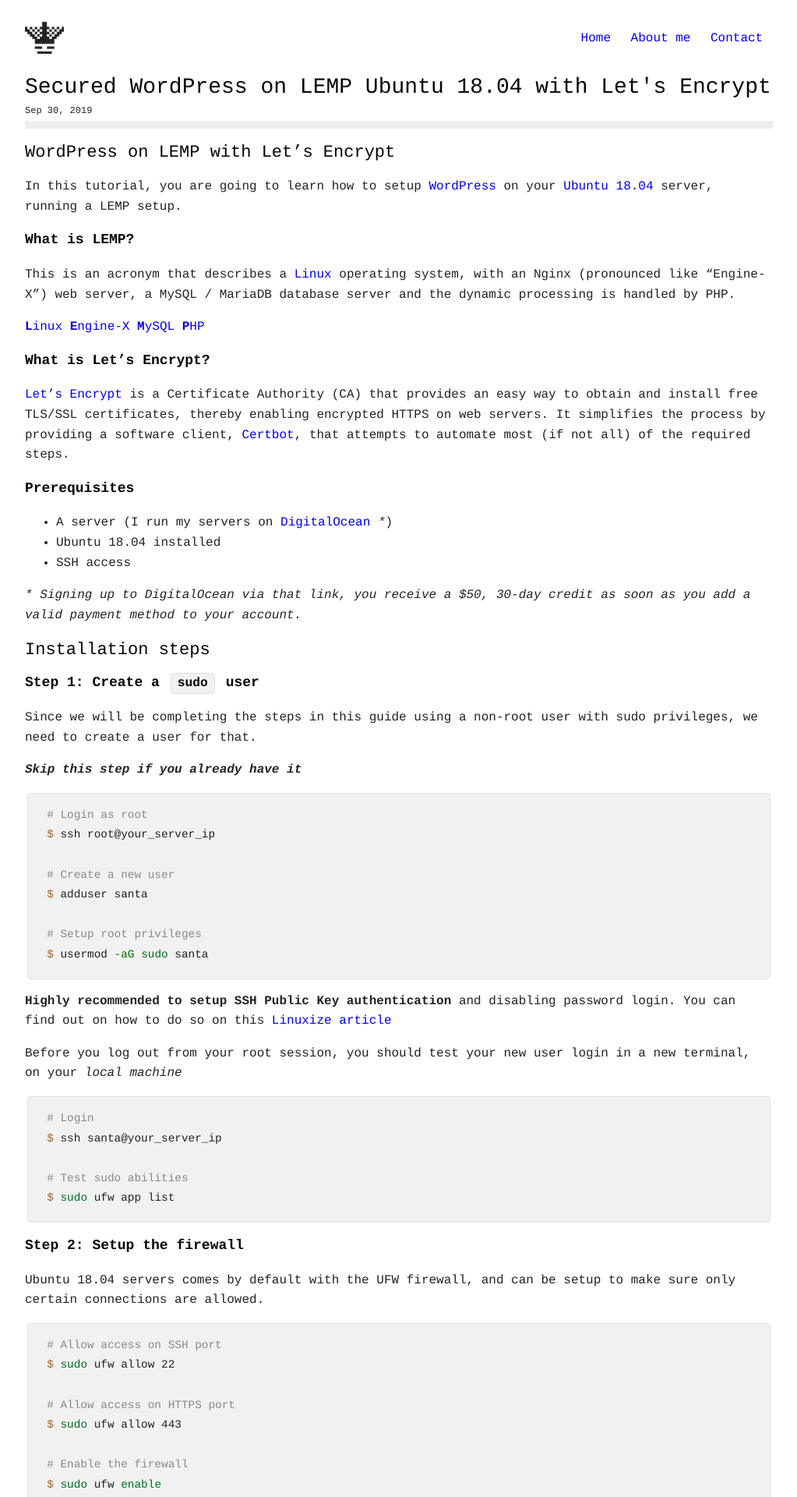
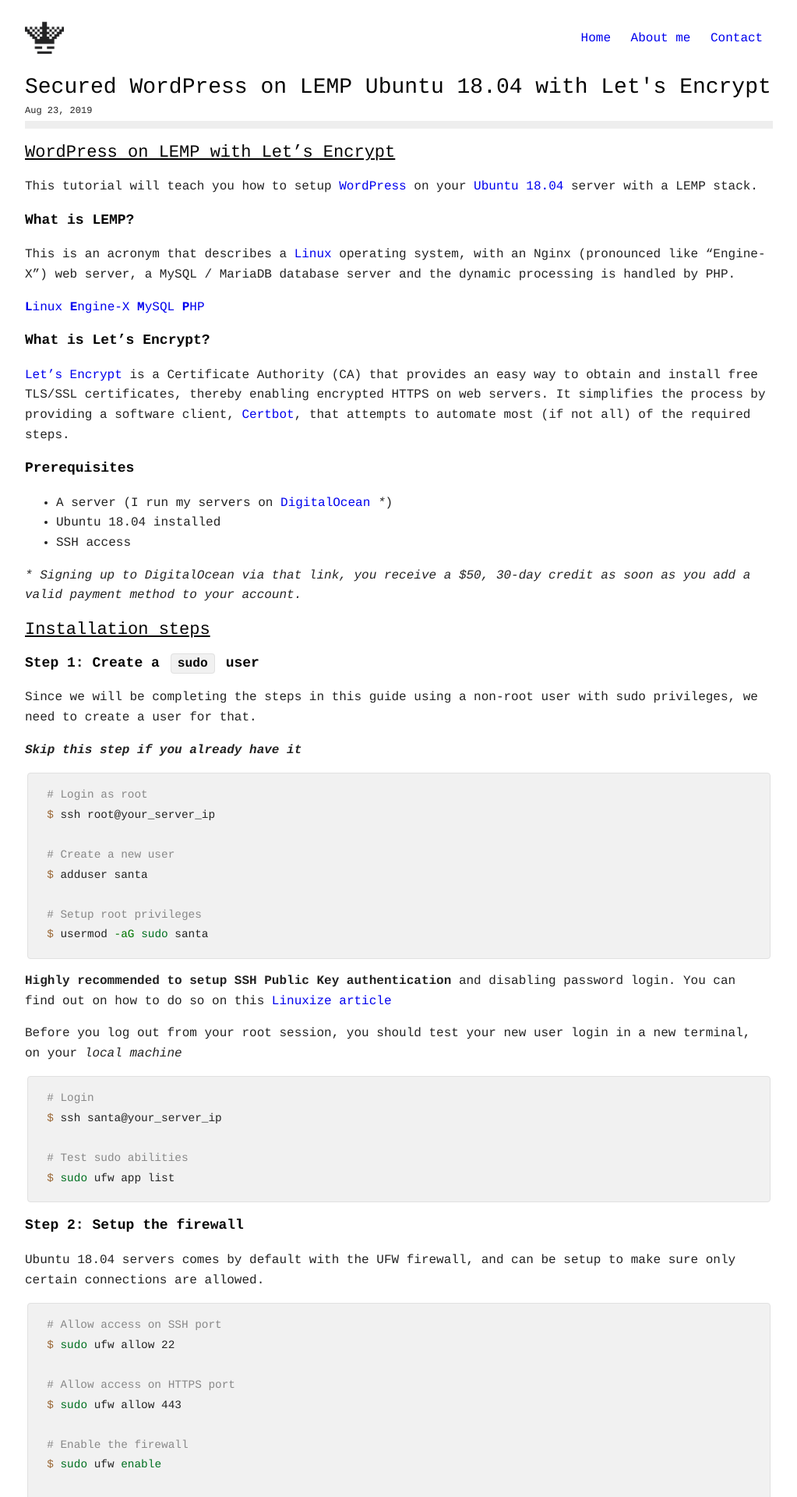
Before and after one commit to w0rldart/w0rldart.com, a Jekyll site: the page built from _posts/2019-08-23-wordpress-on-ubuntu-18.04-with-nginx.md, in a window 1280 px wide. Shown: the top 1920 px of the page at 78% size, without its empty margins (128-1151 px from the left). Built offline with Jekyll 4.4.1, drawn with Linux system fonts in a browser that asks for light colours; comment, search, counter and statistics services are not loaded.

Commit message:
- Correct bottom_scripts indentation - Update gems - Fix WordPress LEMP article date - Add underline for h2 tags - Update WordPress LEMP description

```diff
--- a/_includes/bottom_scripts.html
+++ b/_includes/bottom_scripts.html
@@ -2,9 +2,9 @@
     // Call this function first
     (function () {
         handleLinks()
-        })()
+    })()
 
-        function handleLinks () {
+    function handleLinks () {
         // Don't open our own site's links in new tabs
         var host = location.hostname
         // Grab and loop over all <a> elements
--- a/_posts/2019-09-30-wordpress-on-ubuntu-18.04-with-nginx.md
+++ b/_posts/2019-08-23-wordpress-on-ubuntu-18.04-with-nginx.md
@@ -1,12 +1,13 @@
 ---
 layout: post
 title: "Secured WordPress on LEMP Ubuntu 18.04 with Let's Encrypt"
+description: "WordPress is the most popular CMS on the internet. This article is a starting point to an adecuquate LEMP (Linux, Nginx, MySQL, and PHP) stack configuration on Ubuntu 18.04 , with Let's Encrypt to generate the SSL certificate."
 categories: nginx wordpress ssl ubuntu php lemp linux mysql mariadb
 ---
 
 ## WordPress on LEMP with Let's Encrypt
 
-In this tutorial, you are going to learn how to setup [WordPress][1] on your [Ubuntu 18.04][2] server, running a LEMP setup.
+This tutorial will teach you how to setup [WordPress][1] on your [Ubuntu 18.04][2] server with a LEMP stack.
 
 ### What is LEMP?
 
--- a/_sass/_posts.scss
+++ b/_sass/_posts.scss
@@ -19,6 +19,10 @@
         }
     }
 
+    h2 {
+        text-decoration: underline;
+    }
+
     p {
         info {
             display: inline;
```
Also changed, not shown: Gemfile.lock.
